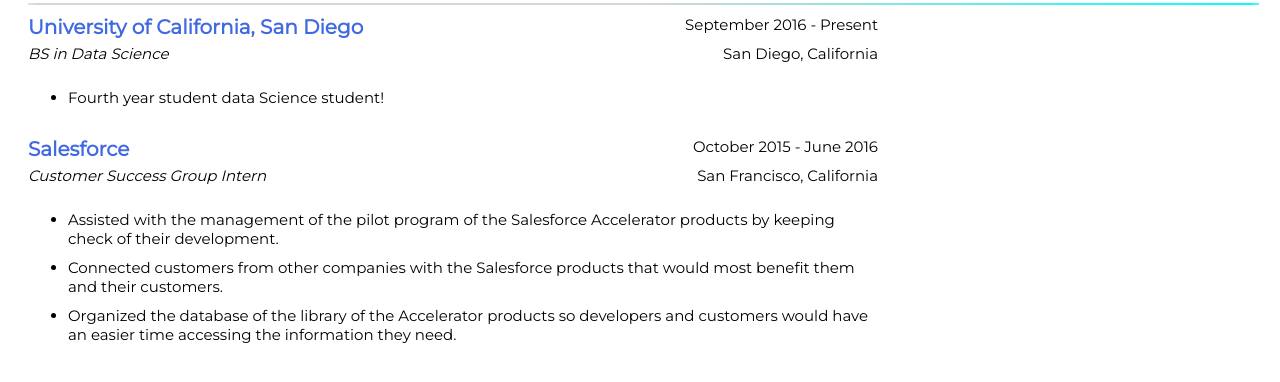
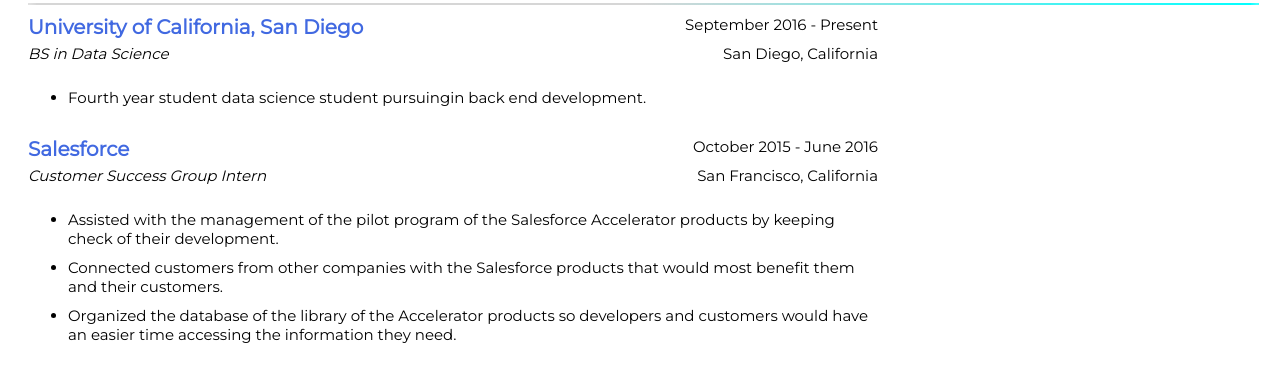
Before and after one commit to nancyvuong/nancyvuong.github.io, a plain HTML site: page index.html in a window 1280 px wide. Shown: the part 550-932 px from the top of the page. Drawn offline with Linux system fonts and the light colour scheme.

Commit message:
Update index.html

```diff
--- a/index.html
+++ b/index.html
@@ -54,7 +54,7 @@
         <span class = "resume">BS in Data Science</span><br class = "bigbr">
         <span class = "location">San Diego, California</span><br>
         <ul class = "bullets">
-            <li><span>Fourth year student data Science student!</span></li>
+            <li><span>Fourth year student data science student pursuingin back end development.</span></li>
         </ul>
 
 
```
